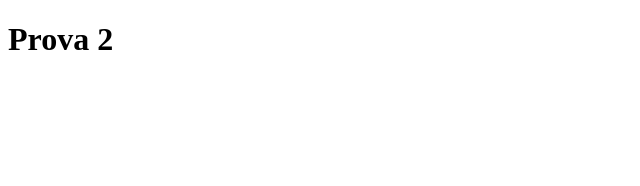
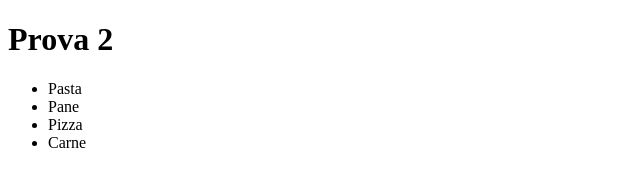
Before and after one commit to Geppe1990/develhope-web, a plain HTML site: page prova.html in a window 1280 px wide. Shown: the whole page, without its empty margins (0-640 px from the left). Drawn offline with Linux system fonts and the light colour scheme.

Commit message:
Aggiunta lista della spesa

```diff
--- a/prova.html
+++ b/prova.html
@@ -7,5 +7,11 @@
 	</head>
 	<body>
 		<h1>Prova 2</h1>
+		<ul>
+			<li>Pasta</li>
+			<li>Pane</li>
+			<li>Pizza</li>
+			<li>Carne</li>
+		</ul>
 	</body>
 </html>
```
